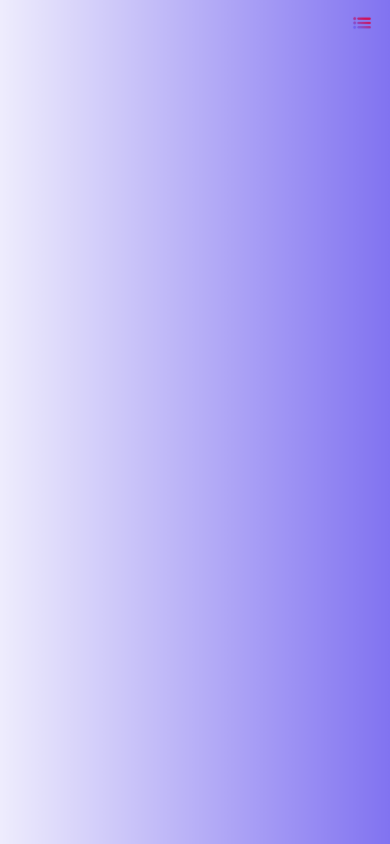
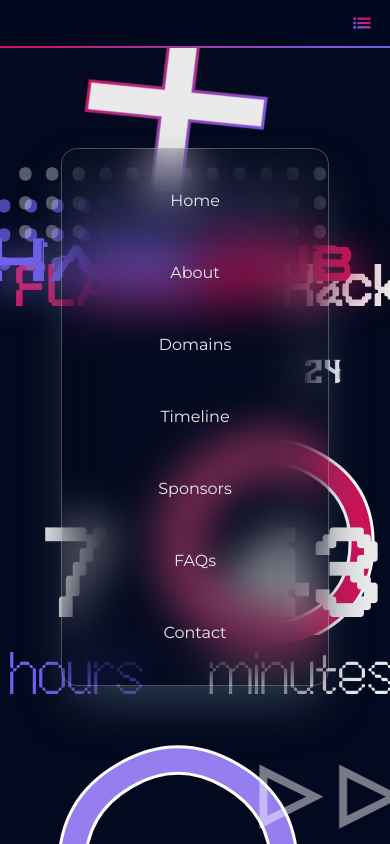
Before and after one commit to sam-shervin/hackhub-24-testdeploy, a Next.js app: page / in a window 390 px wide. Both pictures are taken after a click on the button 362 px from the left and 23 px from the top of the page. Shown: the top 844 px of the page. Built offline with nearby package versions, Linux system fonts and the light colour scheme.

Commit message:
navbar mobile done

```diff
--- a/src/components/header.tsx
+++ b/src/components/header.tsx
@@ -96,7 +96,9 @@ const Navbar = ({ buttons }: { buttons: string[] }): JSX.Element => {
 										className={`px-16 py-5
 									`}
 										id={button}
-										ref={(el) => (buttonRefs.current[button] = el)}
+										ref={(el) => {
+											buttonRefs.current[button] = el;
+										}}
 									>
 										{button}
 									</section>
@@ -105,8 +107,9 @@ const Navbar = ({ buttons }: { buttons: string[] }): JSX.Element => {
 						})}
 					</nav>
 				)}
-				{!isDesktop && (<>
-					<nav className="relative flex justify-end visible lg:hidden z-50">
+				{!isDesktop && (
+					<>
+						<nav className="relative flex justify-end visible lg:hidden z-[100]">
 							<button className="flex items-center px-4 py-2 rounded-md ">
 								<Image
 									src="/three_bars.svg"
@@ -117,25 +120,34 @@ const Navbar = ({ buttons }: { buttons: string[] }): JSX.Element => {
 								/>
 							</button>
 						</nav>
-					<section className="h-0.5 bg-gradient-to-r from-custom_red to-custom_lightblue" /></>
+					</>
 				)}
 			</section>
 
 			{isRadialNavbarOpen && (
-				<motion.div
-					initial={{ opacity: 0, scale: 0.8 }}
-					animate={{ opacity: 1, scale: 1.3 }}
-					transition={{
-						duration: 0.3,
-						delay: 0.1,
-						ease: "easeInOut",
+				<section className="fixed flex flex-col items-center justify-center h-screen w-screen z-40 bg-transparent top-[-5px]">
+					<section className="backdrop-blur-xl shadow-slate-700 border border-[#dbcaca53] shadow-2xl flex flex-col items-center justify-center rounded-2xl py-4 px-8 min-w-screen">
+						{buttons.map((button) => {
+							return (
+								<Link href={`#${button.toLowerCase()}`} key={button}>
+									<section
+										onClick={openRadialNavbar}
+										className={`px-16 py-6
+									`}
+										id={button}
+										ref={(el) => {
+											buttonRefs.current[button] = el;
 										}}
-					className="w-screen h-screen bg-gradient-to-r from-[#ffff] to-custom_lightblue opacity-25"
-
 									>
-
-				</motion.div>
+										{button}
+									</section>
+								</Link>
+							);
+						})}
+					</section>
+				</section>
 			)}
+			<section className="h-0.5 bg-gradient-to-r from-custom_red to-custom_lightblue" />
 		</>
 	);
 };
--- a/src/pages/index.tsx
+++ b/src/pages/index.tsx
@@ -62,7 +62,7 @@ export default function Home() {
 
 			<motion.section
 				id="home"
-				className="min-h-screen w-full flex flex-col items-center justify-center bg-[#03091E] overflow-x-hidden scroll-smooth"
+				className="min-h-screen w-screen flex flex-col items-center justify-center bg-[#03091E] overflow-x-hidden scroll-smooth"
 				initial="initial"
 				animate="animate"
 				variants={loadingAnimation}
@@ -71,7 +71,7 @@ export default function Home() {
 					initial={{ opacity: 0, y: "0vh", rotate: 90 }}
 					animate={{
 						opacity: [1, 0.7, 0.3, 0.5, 0, 0.5, 0.3, 0.7, 1],
-						y: ["-100vh", "500vh"],
+						y: ["-20vh", "500vh"],
 					}} // Animate opacity from 1 to 0
 					transition={{
 						duration: 0.2,
@@ -85,7 +85,7 @@ export default function Home() {
 						},
 					}}
 					src="/right_arrow_white.svg"
-					className="absolute left-[1rem] bottom-[-10rem] z-0 rotate-90"
+					className="sm:hidden absolute left-[1rem] bottom-[-10rem] z-0 rotate-90"
 				/>
 				<motion.section
 					initial={{ opacity: 0, scale: 0.2 }}
```
Lines whose indentation alone changed are shown as unchanged.
